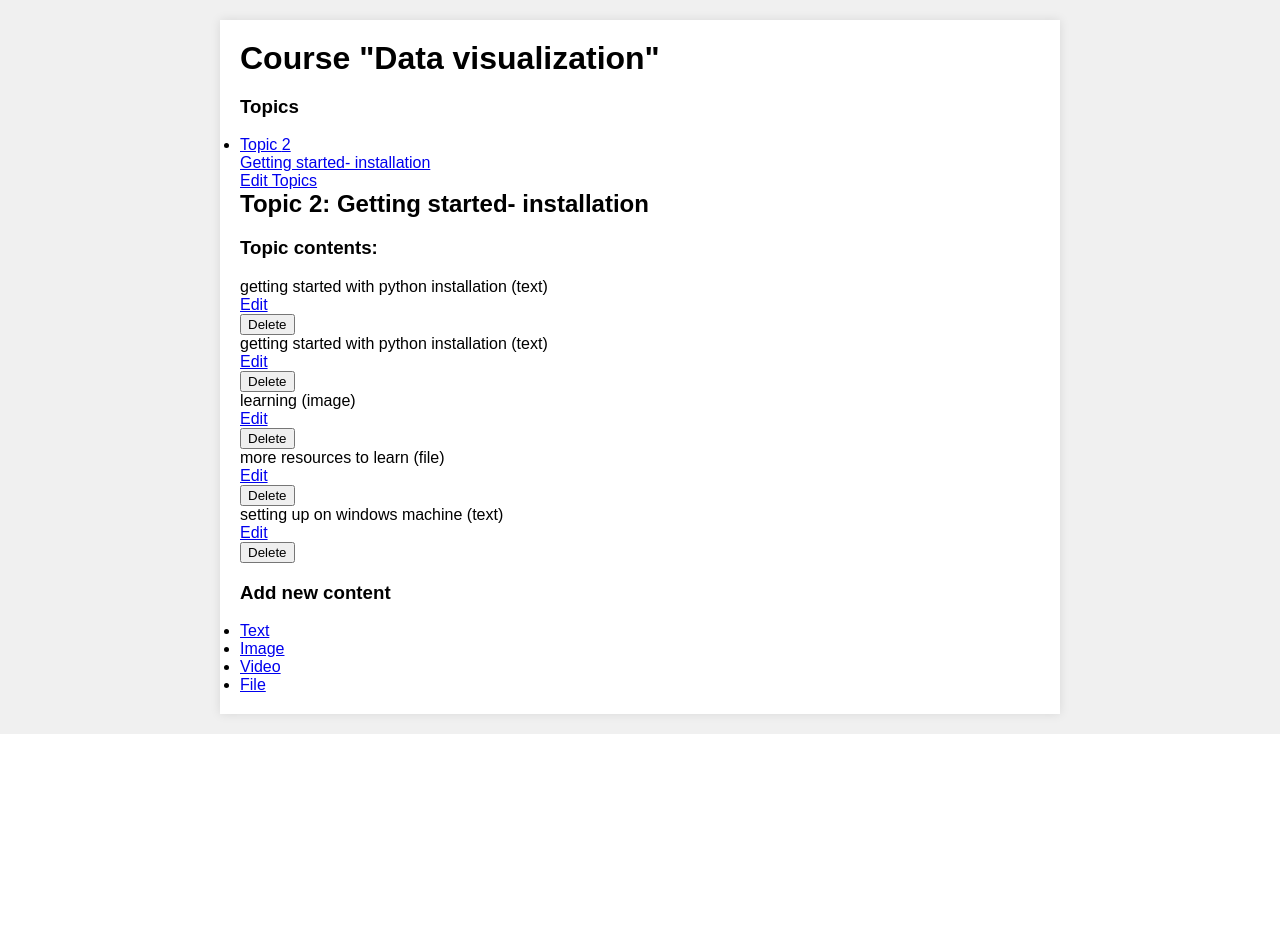
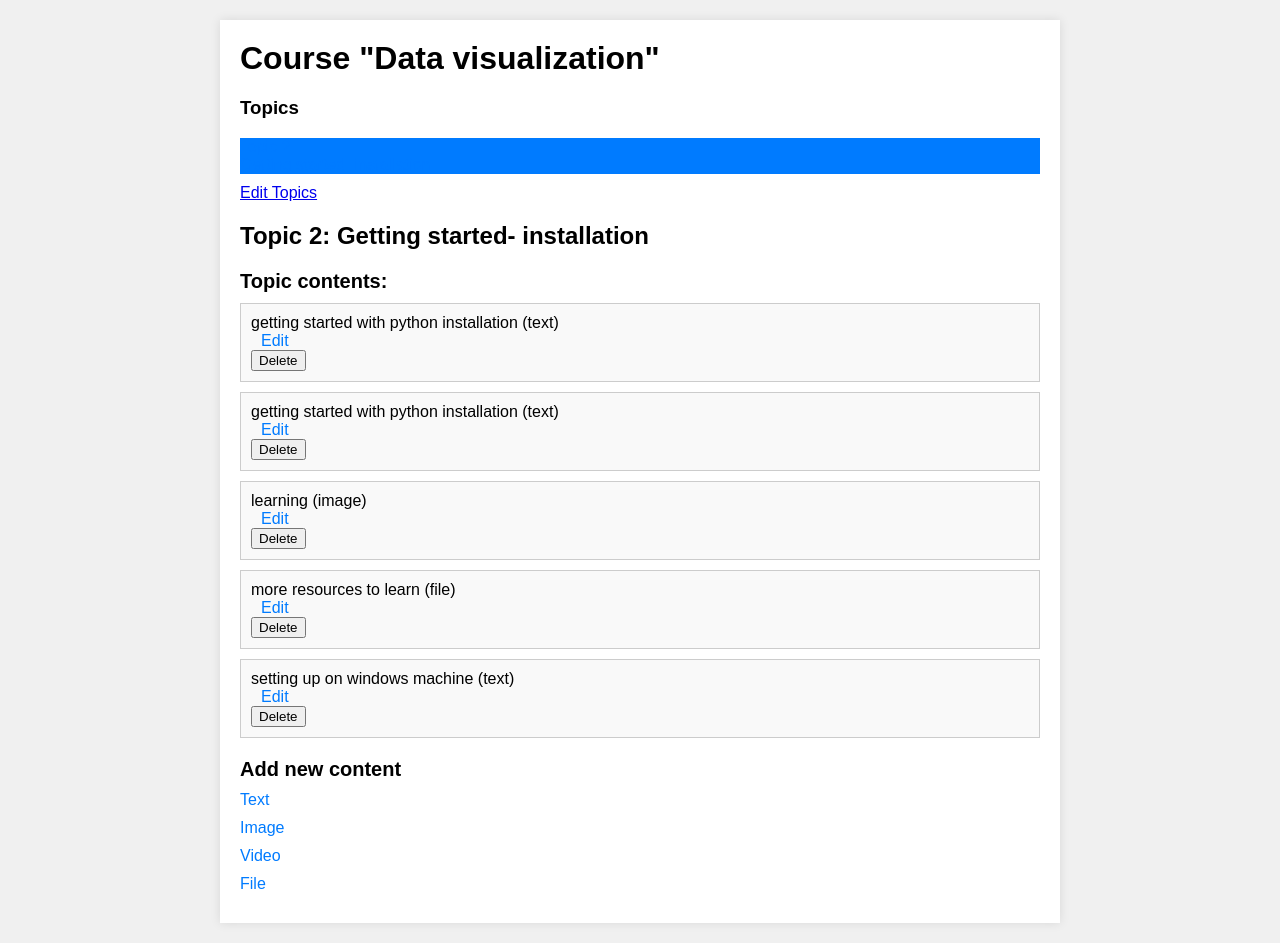
Before and after one commit to dom-inic/infinityhub, a Django app: page /course/topic/1/ in a window 1280 px wide. Shown: the part 76-1019 px from the top of the page. Before the commit the page ends 810 px from the top, so only its background shows below. Run offline with Django 4.2, Linux system fonts and the light colour scheme; a user stored in the database is signed in; data comes from the database, SQL or seed files in the repository; both versions use the stored data as it was after the commit.

Commit message:
content update error fix, styling

```diff
--- a/courses/static/css/base.css
+++ b/courses/static/css/base.css
@@ -84,6 +84,135 @@
     margin-bottom: 10px;
 }
 
+/* Style course info */
+.course-info {
+    border: 1px solid #ddd;
+    padding: 15px;
+    margin-bottom: 15px;
+    background-color: #fff;
+}
+
+/* Style h3 within course info */
+.course-info h3 {
+    font-size: 20px;
+    margin-bottom: 10px;
+}
+
+/* Style links within course info */
+.course-info a {
+    margin-right: 10px;
+    text-decoration: none;
+    color: #007bff;
+}
+
+.course-info a:hover {
+    text-decoration: underline;
+}
+
+/* Style the button */
+.button {
+    display: inline-block;
+    padding: 10px 20px;
+    background-color: #007bff;
+    color: #fff;
+    text-decoration: none;
+    border-radius: 5px;
+    font-size: 16px;
+    margin-top: 15px;
+    transition: background-color 0.3s ease;
+}
+
+.button:hover {
+    background-color: #0056b3;
+}
+
+/* Style the contents section */
+.contents {
+    margin-top: 20px;
+}
+
+/* Style the topics list */
+#topics {
+    list-style: none;
+    padding: 0;
+}
+
+#topics li {
+    margin-bottom: 10px;
+}
+
+#topics li.selected {
+    background-color: #007bff;
+    color: #fff;
+}
+
+#topics li a {
+    text-decoration: none;
+    color: #007bff;
+}
+
+#topics li a:hover {
+    text-decoration: underline;
+}
+
+/* Style the topic section */
+.topic {
+    margin-top: 20px;
+}
+
+/* Style the h2 within the topic section */
+.topic h2 {
+    font-size: 24px;
+    margin-bottom: 10px;
+}
+
+/* Style the h3 within the topic section */
+.topic h3 {
+    font-size: 20px;
+    margin-bottom: 10px;
+}
+
+/* Style the topic contents */
+#topic-contents {
+    margin-top: 10px;
+}
+
+#topic-contents div {
+    margin-bottom: 10px;
+    border: 1px solid #ccc;
+    padding: 10px;
+    background-color: #f9f9f9;
+}
+
+#topic-contents a {
+    text-decoration: none;
+    color: #007bff;
+    margin-left: 10px;
+}
+
+#topic-contents a:hover {
+    text-decoration: underline;
+}
+
+/* Style the content types list */
+.content-types {
+    list-style: none;
+    padding: 0;
+}
+
+.content-types li {
+    margin-bottom: 10px;
+}
+
+.content-types a {
+    text-decoration: none;
+    color: #007bff;
+}
+
+.content-types a:hover {
+    text-decoration: underline;
+}
+
 /* Style the login form itself */
 .login-form form {
     display: flex;
--- a/courses/templates/base.html
+++ b/courses/templates/base.html
@@ -5,6 +5,7 @@
         <meta charset="utf-8" />
         <title>{% block title %}Infinity Hub{% endblock %}</title>
         <link href="{% static "css/base.css" %}" rel="stylesheet">
+        <link href="{% static "css/form.css" %}" rel="stylesheet">
     </head>
     <body>
         <div id="header">
--- a/courses/templates/courses/manage/topic/content_list.html
+++ b/courses/templates/courses/manage/topic/content_list.html
@@ -34,8 +34,7 @@
         <div data-id="{{ content.id }}">
             {% with item=content.item %}
             <p>{{ item }} ({{ item|model_name }})</p>
-            {% comment %} TODO :fix reverse match error {% endcomment %}
-            <a href="{% url "topic_content_update" topic.id item|model_name item.id %}">Edit</a>
+            <a href="{% url "topic_content_update" topic.id item|model_name item.id%}">Edit</a>
             <form action="{% url "topic_content_delete" content.id%}" method="post">
                 <input type="submit" value="Delete">
                 {% csrf_token %}
--- a/courses/urls.py
+++ b/courses/urls.py
@@ -13,7 +13,7 @@
         name="topic_content_create"
         ),
     path(
-        'topic/<int:topic_id>/content/model_name/<id>/',
+        'topic/<int:topic_id>/content/update/<str:model_name>/<int:id>/',
         views.ContentCreateUpdateView.as_view(),
         name='topic_content_update'
         ),
--- a/courses/views.py
+++ b/courses/views.py
@@ -104,6 +104,10 @@
                             data = request.POST,
                             files = request.FILES
                             )
+
+        # retrive model name and id from query parameters
+        model_name = request.GET.get('model_name')
+        id = request.GET.get('id')
         if form.is_valid():
             obj = form.save(commit=False)
             obj.owner = request.user
```
Also changed, not shown: courses/static/css/form.css (added, +42 -0 lines), db.sqlite3, images/desola-lanre-ologun-kwzWjTnDPLk-unsplash.jpeg (added), 1 other file.
